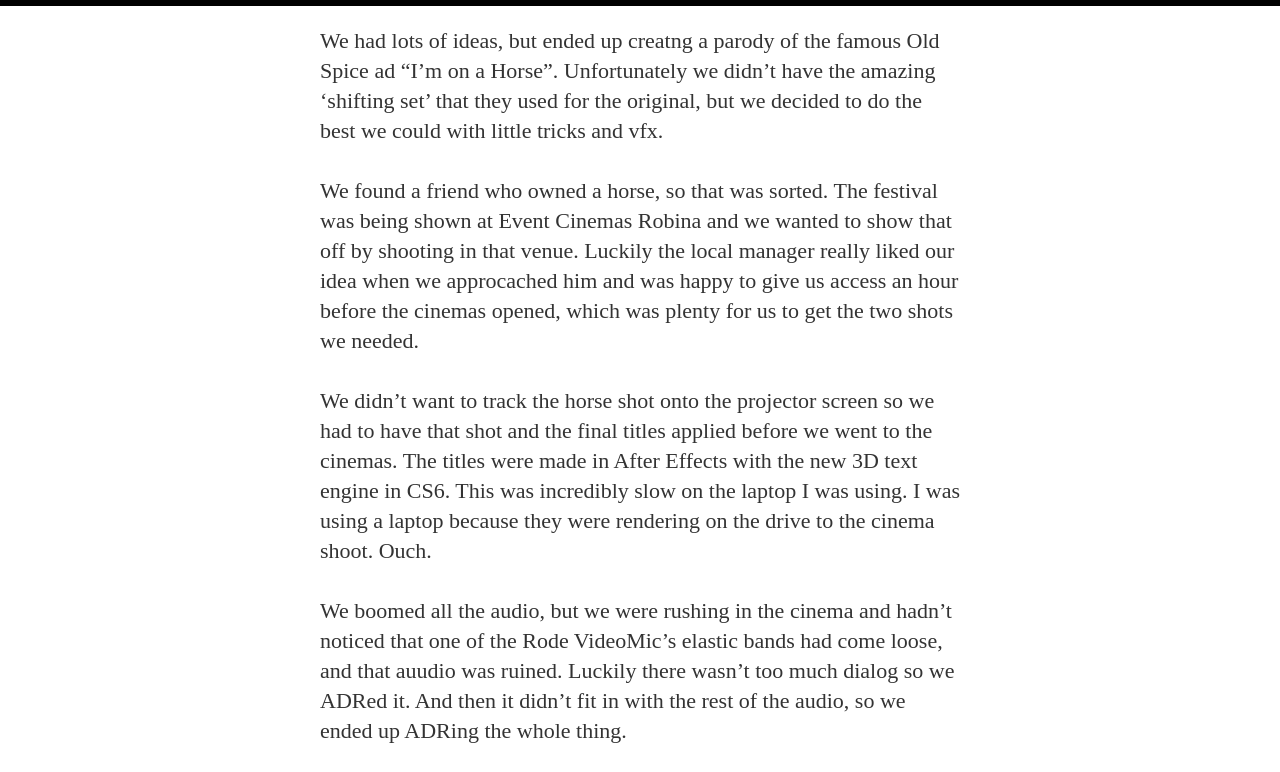
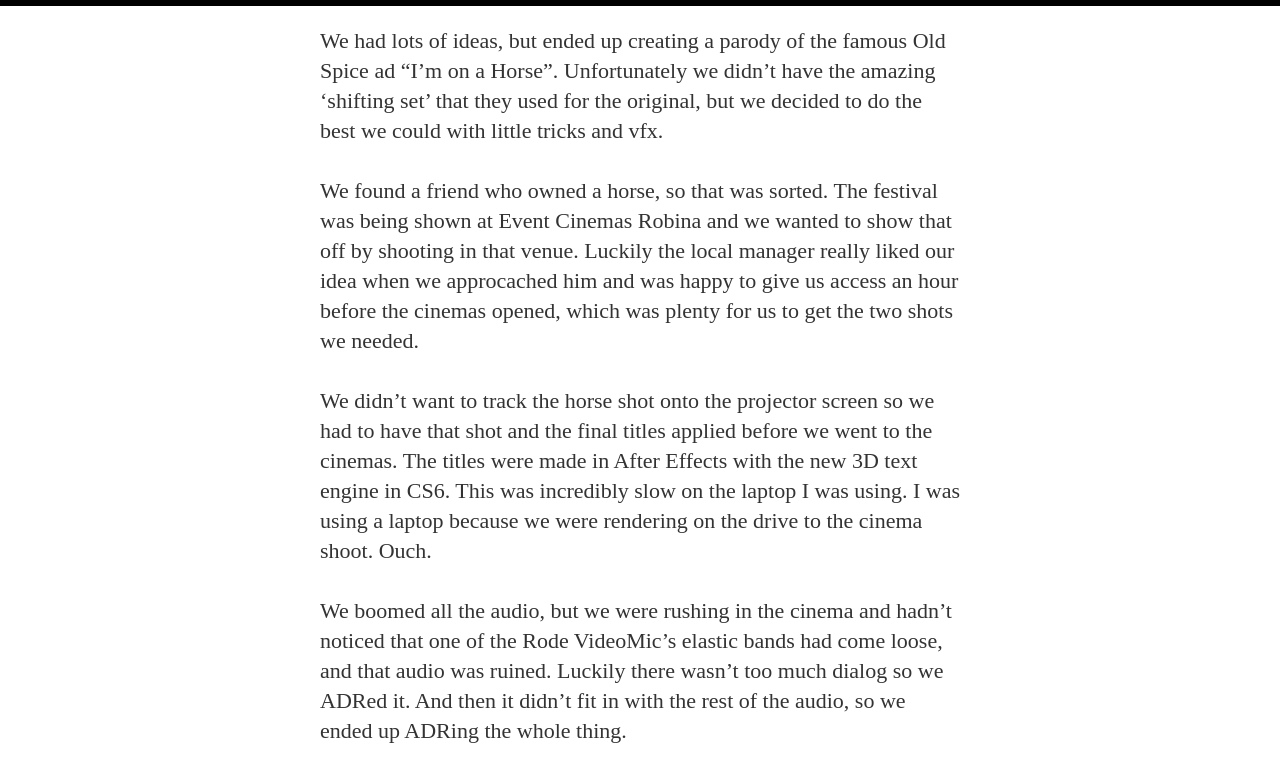
Before and after one commit to bodhiconnolly/bodhiconnolly.github.io, a Jekyll site: the page built from _posts/2012-09-22-shindig-2012-promo.markdown, in a window 1280 px wide and 1400 px high, scrolled down 1162 px, cut to the strip 232-1004 px from the top of the window. Built offline with Jekyll 4.4.1, drawn with Linux system fonts in a browser that asks for light colours; nearby versions of some CDN libraries; some web fonts are replaced; Markdown is read by kramdown in place of the engine named in the settings.

Commit message:
Spelling

```diff
--- a/_posts/13-10-04-titans-livestream.markdown
+++ b/_posts/13-10-04-titans-livestream.markdown
@@ -20,4 +20,4 @@ The switcher output went out as HDMI into a Blackmagic Extreme HDMI to Thunderbo
 
 ![It's magic, I tell you.]({{site.baseurl}}/assets/images/blackmagic_box_web.jpg)
 
-Were there hiccups? Yes, a few. Did they stop a couple of thousand people tuning in? No, it did not.
+Were there hiccups? Yes, a few. Did they stop a couple of thousand people tuning in? No, they did not.
--- a/_posts/2012-09-22-shindig-2012-promo.markdown
+++ b/_posts/2012-09-22-shindig-2012-promo.markdown
@@ -13,13 +13,13 @@ This year I had the enjoyable experience of writing and directing the promo vide
 <iframe width="560" height="315" src="//www.youtube.com/embed/MhNXXYaM7mA" frameborder="0" allowfullscreen></iframe>
 
 <br>
-We had lots of ideas, but ended up creatng a parody of the famous Old Spice ad "I'm on a Horse". Unfortunately we didn't have the amazing 'shifting set' that they used for the original, but we decided to do the best we could with little tricks and vfx.
+We had lots of ideas, but ended up creating a parody of the famous Old Spice ad "I'm on a Horse". Unfortunately we didn't have the amazing 'shifting set' that they used for the original, but we decided to do the best we could with little tricks and vfx.
 
 We found a friend who owned a horse, so that was sorted. The festival was being shown at Event Cinemas Robina and we wanted to show that off by shooting in that venue. Luckily the local manager really liked our idea when we approcached him and was happy to give us access an hour before the cinemas opened, which was plenty for us to get the two shots we needed.
 
-We didn't want to track the horse shot onto the projector screen so we had to have that shot and the final titles applied before we went to the cinemas. The titles were made in After Effects with the new 3D text engine in CS6. This was incredibly slow on the laptop I was using. I was using a laptop because they were rendering on the drive to the cinema shoot. Ouch.
+We didn't want to track the horse shot onto the projector screen so we had to have that shot and the final titles applied before we went to the cinemas. The titles were made in After Effects with the new 3D text engine in CS6. This was incredibly slow on the laptop I was using. I was using a laptop because we were rendering on the drive to the cinema shoot. Ouch.
 
-We boomed all the audio, but we were rushing in the cinema and hadn't noticed that one of the Rode VideoMic's elastic bands had come loose, and that auudio was ruined. Luckily there wasn't too much dialog so we ADRed it. And then it didn't fit in with the rest of the audio, so we ended up ADRing the whole thing.
+We boomed all the audio, but we were rushing in the cinema and hadn't noticed that one of the Rode VideoMic's elastic bands had come loose, and that audio was ruined. Luckily there wasn't too much dialog so we ADRed it. And then it didn't fit in with the rest of the audio, so we ended up ADRing the whole thing.
 
 The vfx was pretty quick, just needed to mask the pole in the first transition, cover up some weird vents on a cinema wall, match together the cinema cut and add a camera overlay.
 
--- a/_posts/2014-10-18-quadcopter-meet-school.markdown
+++ b/_posts/2014-10-18-quadcopter-meet-school.markdown
@@ -18,7 +18,7 @@ But despite my lack of piloting skill I still wanted experience with some real-w
 <br>
 Obviously the first concern with shooting at a school is safety. We were shooting on a weekend and there was almost nobody around, plus we had a member of staff with us at all times.
 
-The first shots are out over the school wetland facilities. This is where we tested and calibrated all the gear before flying near any buildings. The GoPro 3+ was on a two-axis gimbal mounted to a custom built quad. With the paylod flight time was about eight minutes, but luckily batteries are inexpensive. Unfortunately flying anything but a little action camera is prohibitively expensive when I'm not getting paid but hopefully I get a chance to work with something bigger on a real shoot.
+The first shots are out over the school wetland facilities. This is where we tested and calibrated all the gear before flying near any buildings. The GoPro 3+ was on a two-axis gimbal mounted to a custom built quad. With the payload flight time was about eight minutes, but luckily batteries are inexpensive. Unfortunately flying anything but a little action camera is prohibitively expensive when I'm not getting paid but hopefully I get a chance to work with something bigger on a real shoot.
 
 ![Reviewing the first shot]({{site.baseurl}}/assets/images/quad_laptop.jpg)
 
```
